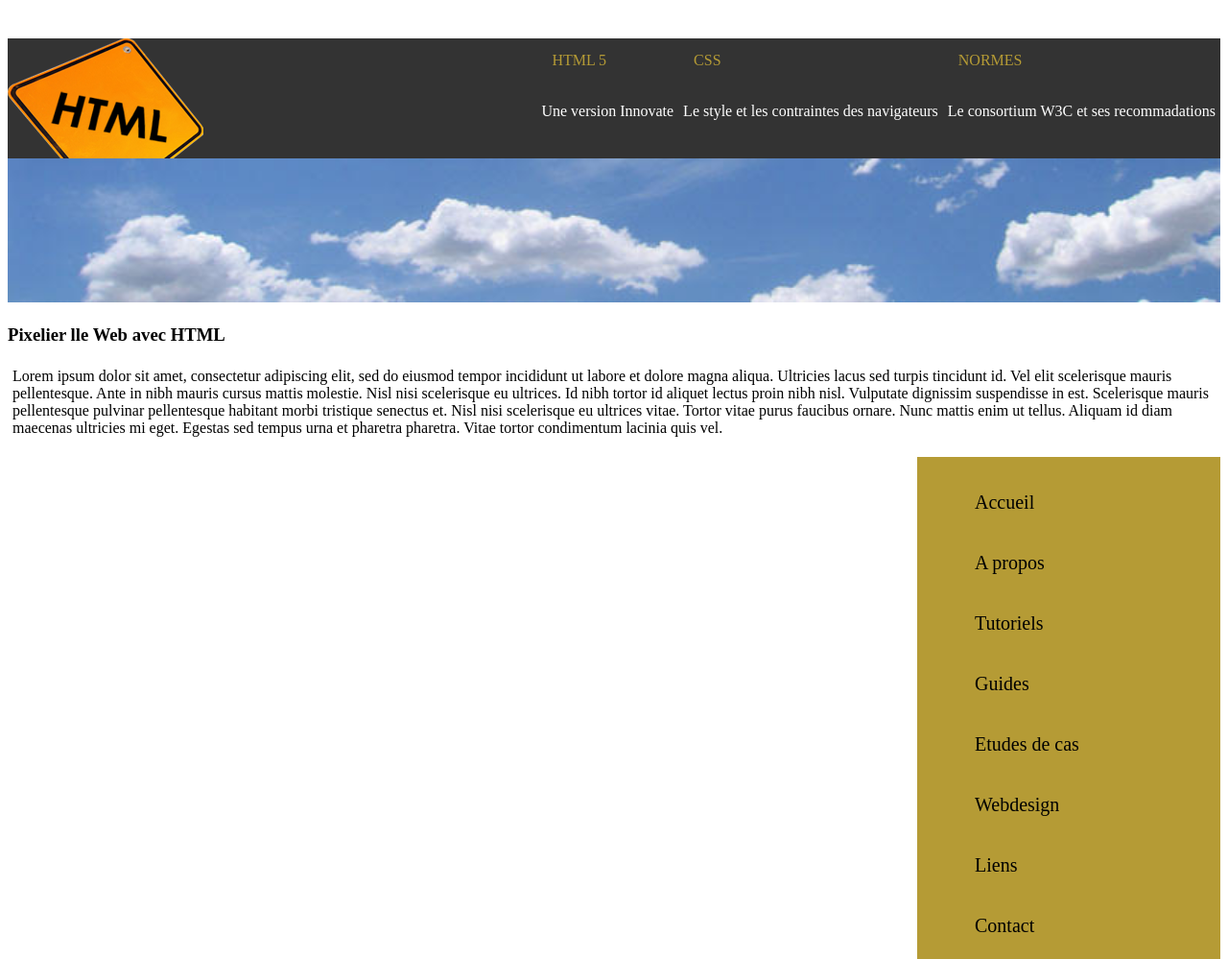
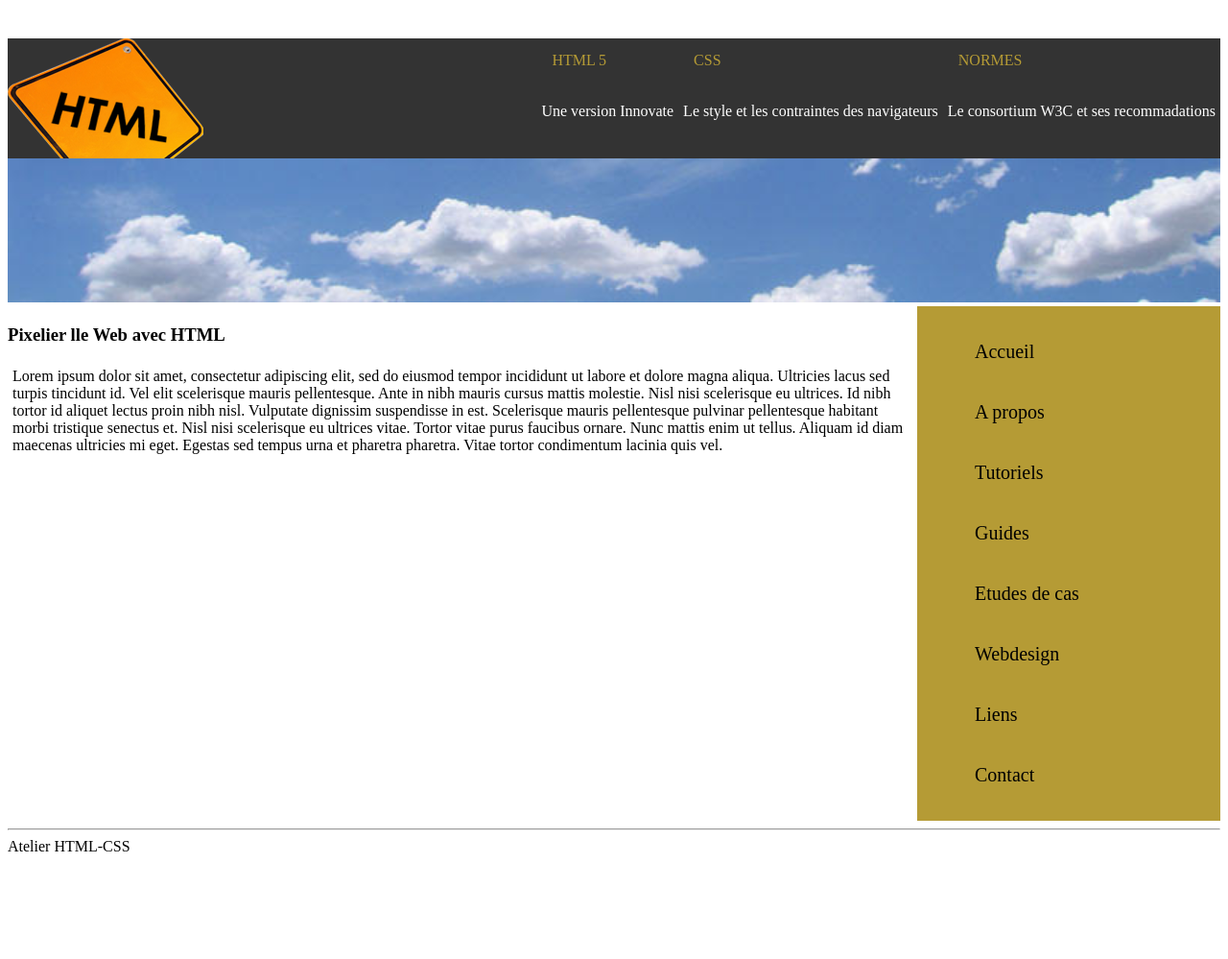
Before and after one commit to usirin01/warmup, a plain HTML site: page html exercises/aa_3/index.html in a window 1280 px wide. Shown: the top 999 px of the page at 96% size. After the commit the page ends 901 px from the top, so only its background shows below. Drawn offline with Linux system fonts and the light colour scheme.

Commit message:
aa_3 layout

```diff
--- a/html exercises/aa_3/style.css
+++ b/html exercises/aa_3/style.css
@@ -57,7 +57,7 @@
     display: block;
   }
 
-  .leftside {
+  #leftside {
     color:#000000;
     float: left;
     width: 75%;
```
